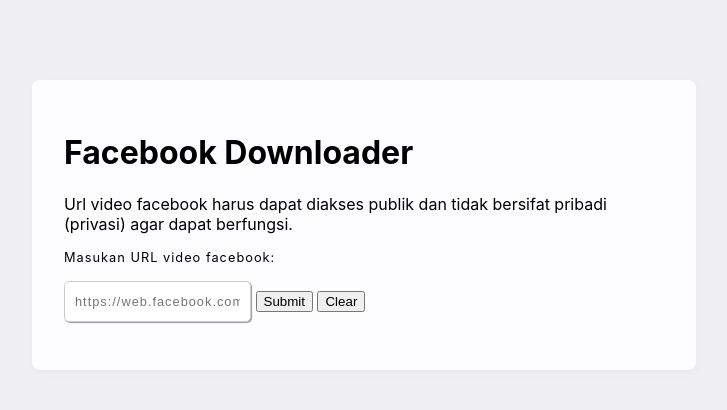
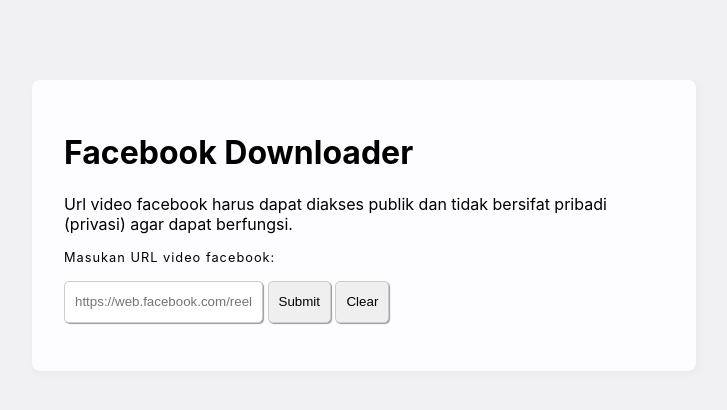
Before and after one commit to kisahklasik/fbdownloader, a website: page index.html in a window 1280 px wide. Shown: the whole page, without its empty margins (276-1003 px from the left). Drawn offline with Linux system fonts and the light colour scheme.

Commit message:
Update index.html

```diff
--- a/index.html
+++ b/index.html
@@ -27,13 +27,13 @@
 text-decoration: none;
 }
 
-label,
+label, button
 input[type=text] {
 font-size: 0.8rem;
 letter-spacing: 1px;
 }
 
-input[type=text] {
+input[type=text], button {
 padding: 10px;
 max-width: 100%;
 line-height: 1.5;
```
